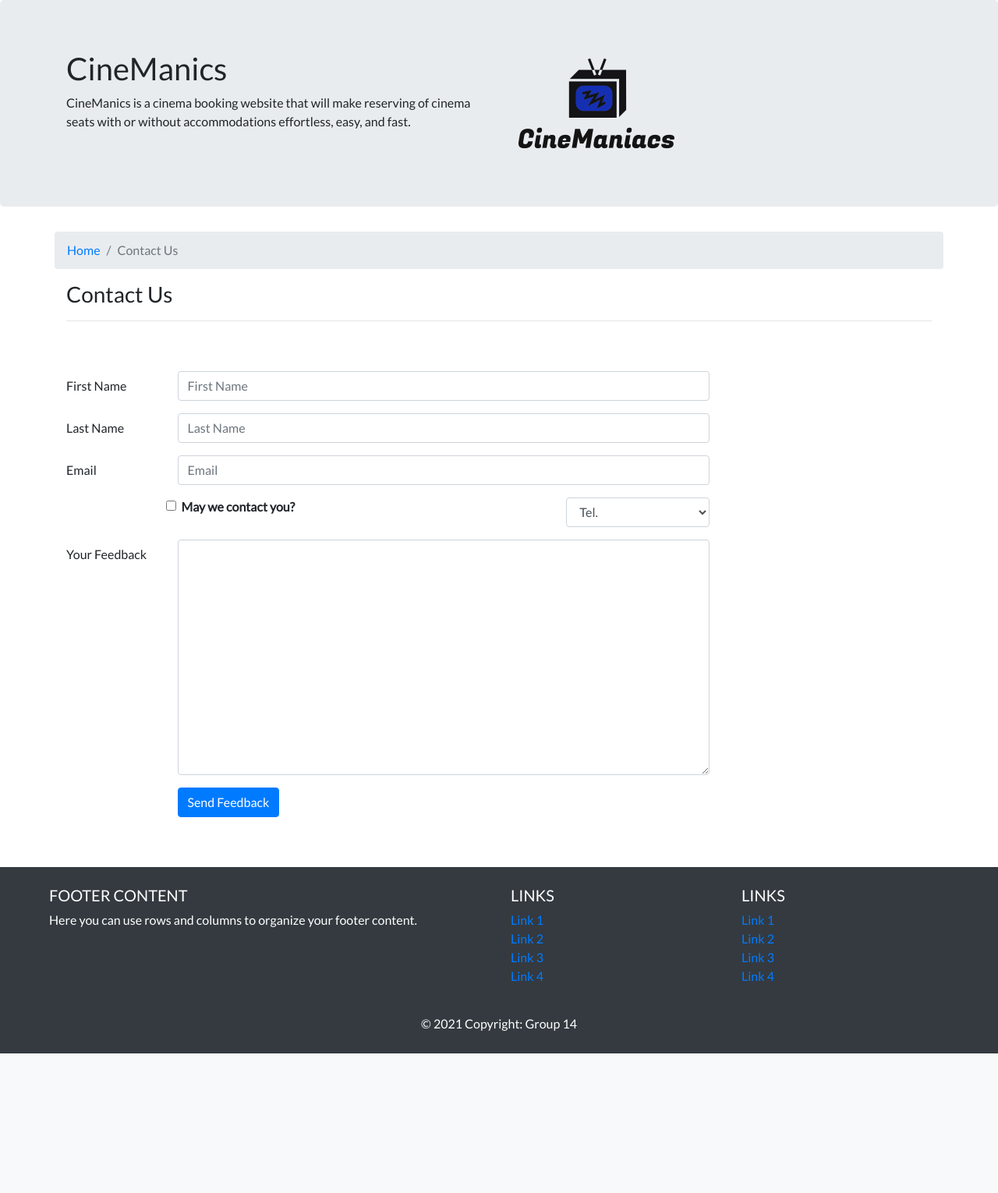
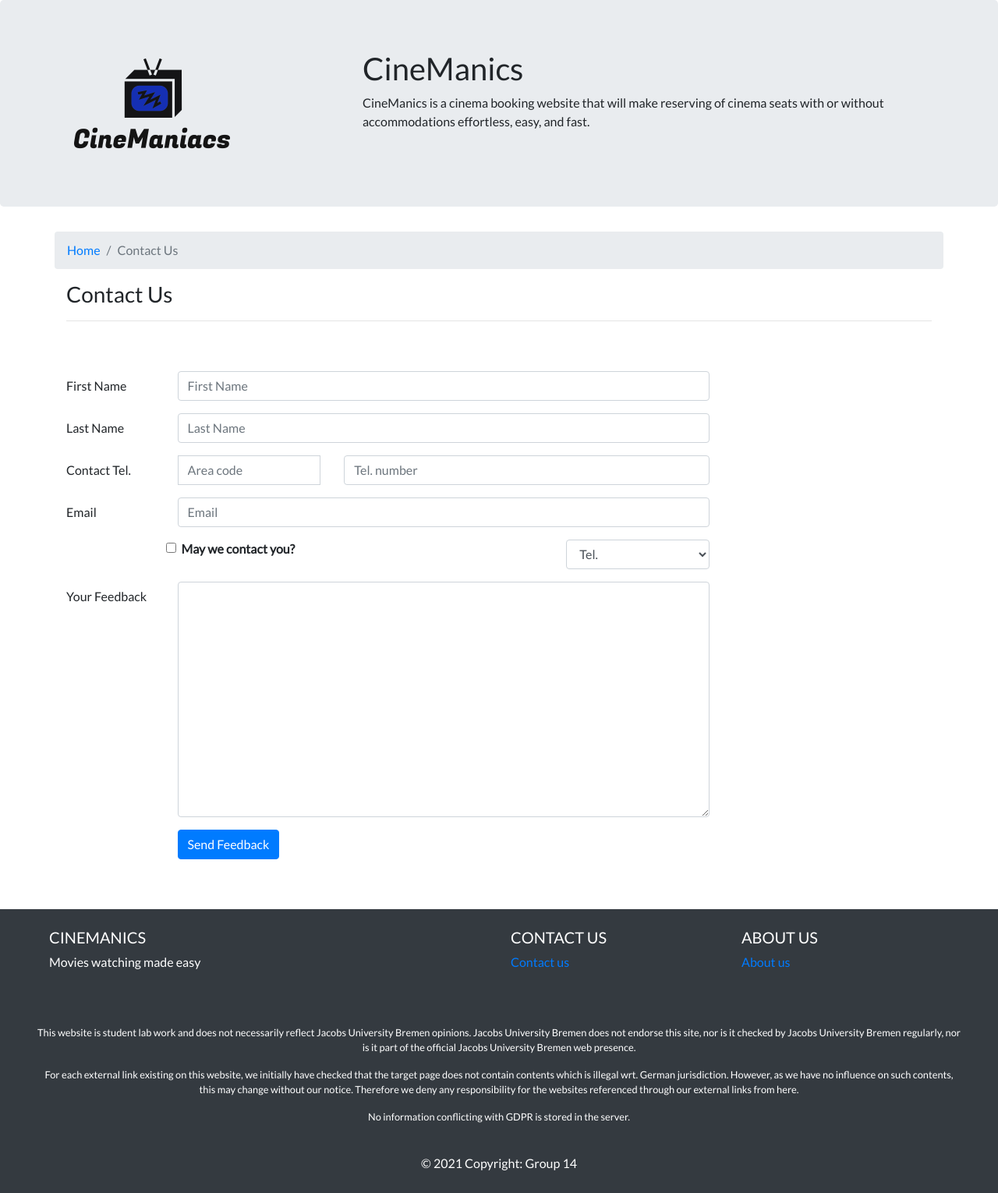
Before and after one commit to blen-assefa/DBWS, a PHP site: page /contact-us.php in a window 1280 px wide. Shown: the part 56-1586 px from the top of the page at 78% size. Before the commit the page ends 1407 px from the top, so only its background shows below. Run offline with PHP 8.4, Linux system fonts and the light colour scheme; some libraries are stand-ins or nearby versions.

Commit message:
Homework 10

```diff
--- a/book.php
+++ b/book.php
@@ -23,7 +23,7 @@ if (!isset($_SESSION["loggedin"]) || $_SESSION["loggedin"] !== true) {
 
     <link rel="stylesheet" type="text/css" href="css/bootstrap.min.css">
     <link rel="stylesheet" type="text/css" href="css/stylesheet.css">
-    <title>About us</title>
+    <title>Book</title>
 </head>
 
 
--- a/contact-us.php
+++ b/contact-us.php
@@ -35,13 +35,14 @@ if (!isset($_SESSION["loggedin"]) || $_SESSION["loggedin"] !== true) {
     <header class="jumbotron">
         <div class="container">
             <div class="row row-header">
-                <div class="col-12 col-sm-6">
+
+                <div class="col-12 col-sm align-self-center">
+                    <img src="img/logo.png" class="img-fluid">
+                </div>
+                <div class="col-12 col-sm-8">
                     <h1>CineManics</h1>
                     <p>CineManics is a cinema booking website that will make reserving of cinema seats
                         with or without accommodations effortless, easy, and fast.</p>
-                </div>
-                <div class="col-12 col-sm align-self-center">
-                    <img src="img/logo.png" class="img-fluid">
                 </div>
             </div>
         </div>
@@ -75,6 +76,19 @@ if (!isset($_SESSION["loggedin"]) || $_SESSION["loggedin"] !== true) {
                         <label for="lastname" class="col-md-2 col-form-label">Last Name</label>
                         <div class="col-md-10">
                             <input type="text" class="form-control" id="lastname" name="lastname" placeholder="Last Name">
+                        </div>
+                    </div>
+                    <div class="form-group row">
+                        <label for="telnum" class="col-12 col-md-2 col-form-label">Contact Tel.</label>
+                        <div class="col-5 col-sm-4 col-md-3">
+                            <div class="input-group">
+                                <div class="input-group-addon"></div>
+                                    <input type="tel" class="form-control" id="areacode" name="areacode" placeholder="Area code">
+                                <div class="input-group-addon"></div>
+                            </div>
+                        </div>
+                        <div class="col-7 col-sm-6 col-md-7">
+                            <input type="tel" class="form-control" id="telnum" name="telnum" placeholder="Tel. number">
                         </div>
                     </div>
                     <div class="form-group row">
--- a/footer.php
+++ b/footer.php
@@ -5,14 +5,14 @@
 <div class="container-fluid text-center text-md-left">
 
   <!-- Grid row -->
-  <div class="row">
+  <div class="row mb-5">
 
     <!-- Grid column -->
     <div class="col-md-6 mt-md-0 mt-3">
 
       <!-- Content -->
-      <h5 class="text-uppercase">Footer Content</h5>
-      <p>Here you can use rows and columns to organize your footer content.</p>
+      <h5 class="text-uppercase">CineManics</h5>
+      <p>Movies watching made easy</p>
 
     </div>
     <!-- Grid column -->
@@ -20,23 +20,14 @@
     <hr class="clearfix w-100 d-md-none pb-3">
 
     <!-- Grid column -->
-    <div class="col-md-3 mb-md-0 mb-3">
+    <div class="col-md-3 mb-md-0 mb-3 ">
 
       <!-- Links -->
-      <h5 class="text-uppercase">Links</h5>
+      <h5 class="text-uppercase">Contact Us</h5>
 
       <ul class="list-unstyled">
         <li>
-          <a href="#!">Link 1</a>
-        </li>
-        <li>
-          <a href="#!">Link 2</a>
-        </li>
-        <li>
-          <a href="#!">Link 3</a>
-        </li>
-        <li>
-          <a href="#!">Link 4</a>
+          <a href="contact-us.php">Contact us</a>
         </li>
       </ul>
 
@@ -47,21 +38,13 @@
     <div class="col-md-3 mb-md-0 mb-3">
 
       <!-- Links -->
-      <h5 class="text-uppercase">Links</h5>
+      <h5 class="text-uppercase">About Us</h5>
 
       <ul class="list-unstyled">
         <li>
-          <a href="#!">Link 1</a>
+          <a href="about.php">About us</a>
         </li>
-        <li>
-          <a href="#!">Link 2</a>
-        </li>
-        <li>
-          <a href="#!">Link 3</a>
-        </li>
-        <li>
-          <a href="#!">Link 4</a>
-        </li>
+
       </ul>
 
     </div>
@@ -73,6 +56,12 @@
 </div>
 <!-- Footer Links -->
 
+<small class="text-center font-weight-light float-center">
+<p>This website is student lab work and does not necessarily reflect Jacobs University Bremen opinions. Jacobs University Bremen does not endorse this site, nor is it checked by Jacobs University Bremen regularly, nor is it part of the official Jacobs University Bremen web presence.</p>
+<p>For each external link existing on this website, we initially have checked that the target page does not contain contents which is illegal wrt. German jurisdiction. However, as we have no influence on such contents, this may change without our notice. Therefore we deny any responsibility for the websites referenced through our external links from here.</p>
+<p>No information conflicting with GDPR is stored in the server.</p>
+</small>
+
 <!-- Copyright -->
 <div class="footer-copyright text-center py-3">© 2021 Copyright:
   Group 14
```
Also changed, not shown: about.php (+8 -5 lines), index.php (+8 -5 lines), js/autocomplete.js (added, +151 -0 lines), js_search.php (+11 -16 lines), search_movies.php (+6 -19 lines).
